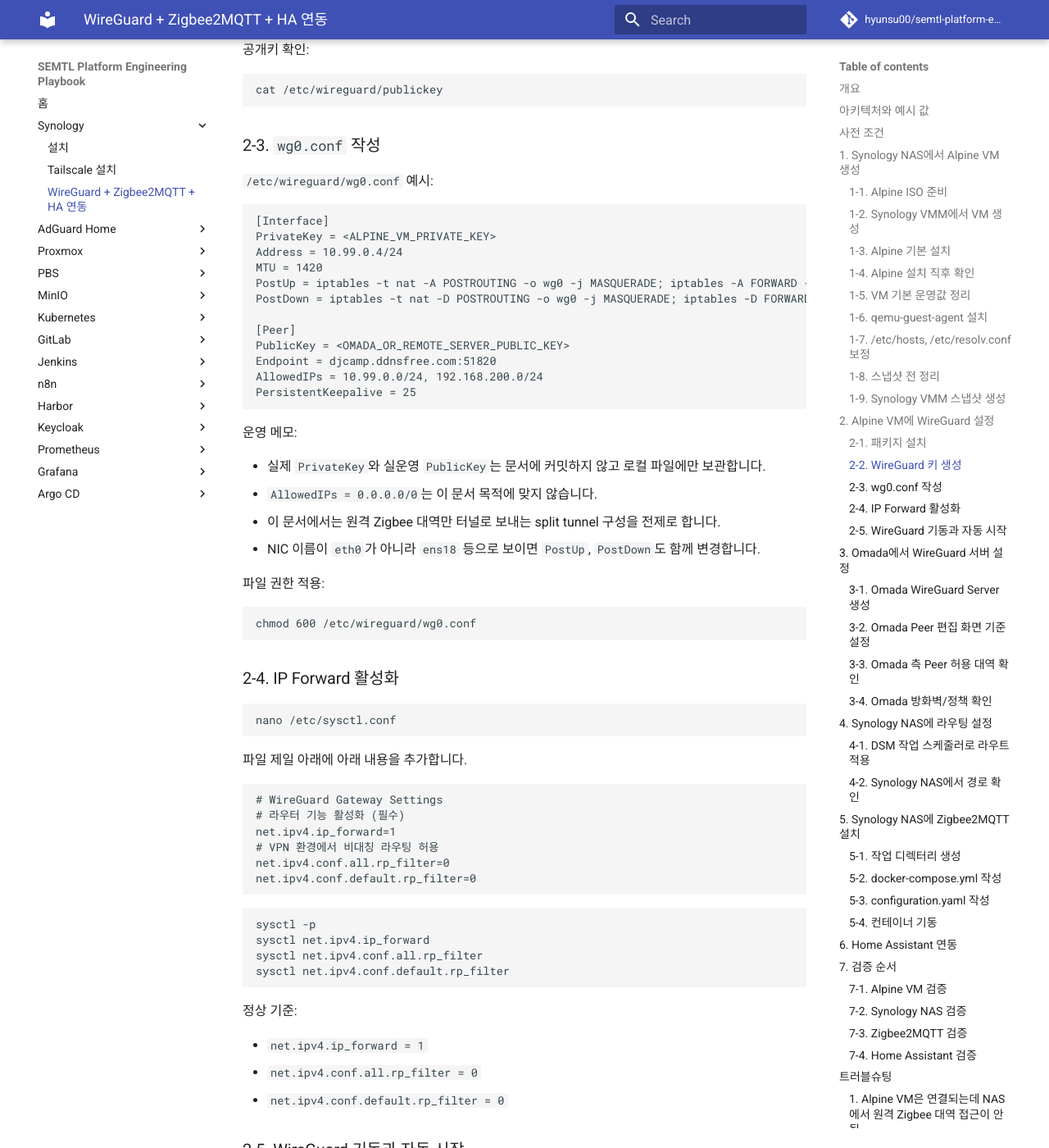
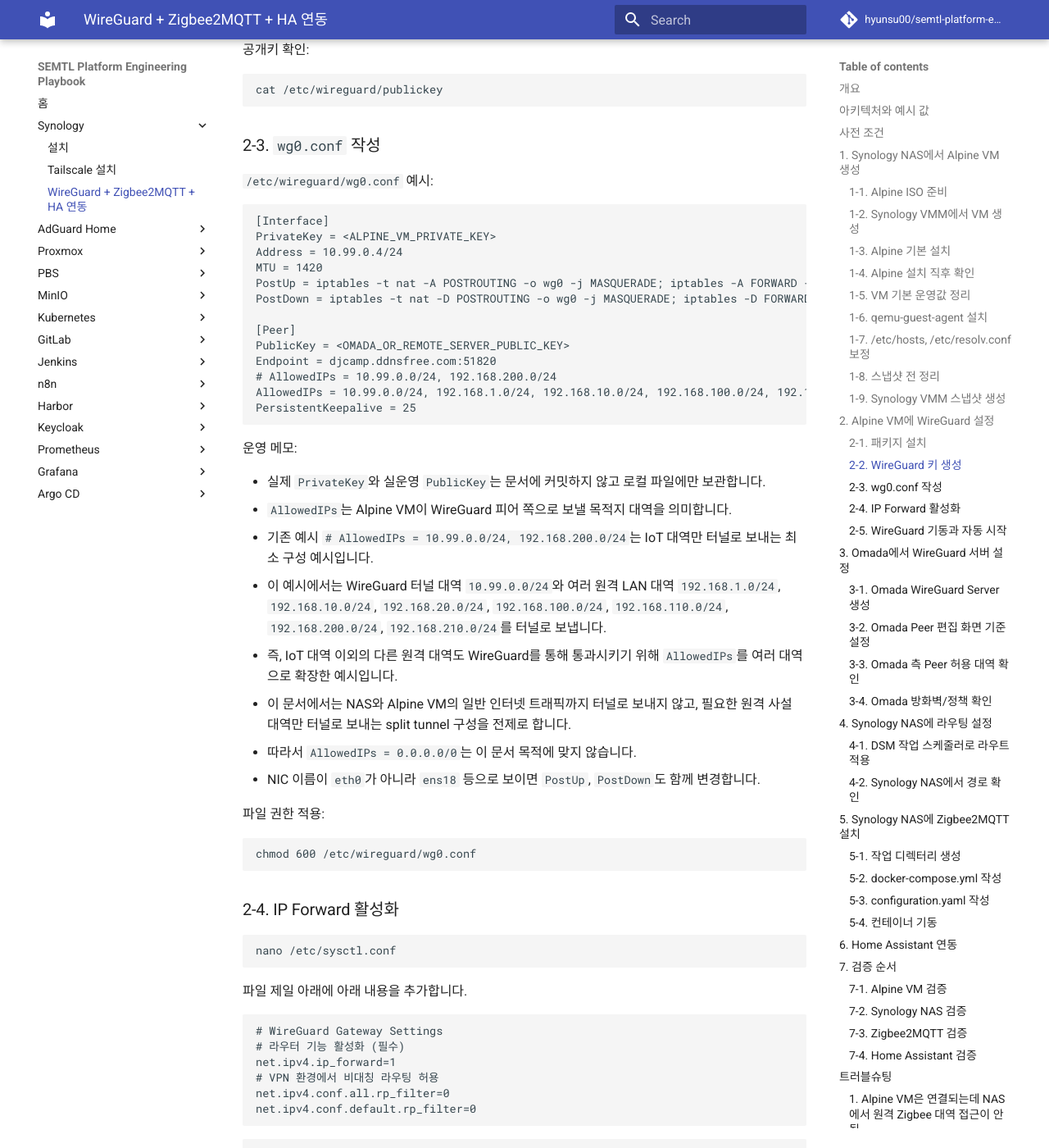
Before and after one commit to hyunsu00/semtl-platform-engineering-playbook, an MkDocs documentation site: the page built from docs/synology/wireguard-zigbee2mqtt-ha-integration.md, in a window 1280 px wide and 1400 px high, scrolled down 7026 px. Shown: the whole window at 82% size. Built offline with MkDocs 1.6.1 and Material for MkDocs 9.7.7, drawn with Linux system fonts in a browser that asks for light colours; comment, search, counter and statistics services are not loaded; some of the changed text lies outside the part shown.

````diff
--- a/docs/synology/wireguard-zigbee2mqtt-ha-integration.md
+++ b/docs/synology/wireguard-zigbee2mqtt-ha-integration.md
@@ -36,7 +36,7 @@
 운영 원칙:
 
 - `WireGuard`는 NAS 컨테이너가 아니라 별도 Alpine VM에서 종료
-- NAS는 원격 Zigbee 대역만 Alpine VM으로 보냄
+- NAS는 필요한 원격 사설 대역을 Alpine VM으로 보냄
 - `zigbee2mqtt` 컨테이너는 일반 `bridge` 네트워크로 유지
 - `Home Assistant`는 MQTT Discovery로 연동
 
@@ -329,15 +329,25 @@
 [Peer]
 PublicKey = <OMADA_OR_REMOTE_SERVER_PUBLIC_KEY>
 Endpoint = djcamp.ddnsfree.com:51820
-AllowedIPs = 10.99.0.0/24, 192.168.200.0/24
+# AllowedIPs = 10.99.0.0/24, 192.168.200.0/24
+AllowedIPs = 10.99.0.0/24, 192.168.1.0/24, 192.168.10.0/24, 192.168.100.0/24, 192.168.110.0/24, 192.168.20.0/24, 192.168.200.0/24, 192.168.210.0/24
 PersistentKeepalive = 25
 ```
 
 운영 메모:
 
 - 실제 `PrivateKey`와 실운영 `PublicKey`는 문서에 커밋하지 않고 로컬 파일에만 보관합니다.
-- `AllowedIPs = 0.0.0.0/0`는 이 문서 목적에 맞지 않습니다.
-- 이 문서에서는 원격 Zigbee 대역만 터널로 보내는 split tunnel 구성을 전제로 합니다.
+- `AllowedIPs`는 Alpine VM이 WireGuard 피어 쪽으로 보낼 목적지 대역을 의미합니다.
+- 기존 예시 `# AllowedIPs = 10.99.0.0/24, 192.168.200.0/24`는 IoT 대역만 터널로
+  보내는 최소 구성 예시입니다.
+- 이 예시에서는 WireGuard 터널 대역 `10.99.0.0/24`와 여러 원격 LAN 대역
+  `192.168.1.0/24`, `192.168.10.0/24`, `192.168.20.0/24`, `192.168.100.0/24`,
+  `192.168.110.0/24`, `192.168.200.0/24`, `192.168.210.0/24`를 터널로 보냅니다.
+- 즉, IoT 대역 이외의 다른 원격 대역도 WireGuard를 통해 통과시키기 위해
+  `AllowedIPs`를 여러 대역으로 확장한 예시입니다.
+- 이 문서에서는 NAS와 Alpine VM의 일반 인터넷 트래픽까지 터널로 보내지 않고,
+  필요한 원격 사설 대역만 터널로 보내는 split tunnel 구성을 전제로 합니다.
+- 따라서 `AllowedIPs = 0.0.0.0/0`는 이 문서 목적에 맞지 않습니다.
 - NIC 이름이 `eth0`가 아니라 `ens18` 등으로 보이면 `PostUp`, `PostDown`도 함께 변경합니다.
 
 파일 권한 적용:
@@ -453,8 +463,13 @@
 
 운영 메모:
 
-- `주소 허용`에 `10.99.0.4/32`와 `192.168.0.0/24`를 함께 넣어야 NAS 대역이
-  Alpine VM 뒤 클라이언트로 인식됩니다.
+- 기본값은 `주소 허용 1: 10.99.0.4/32`만으로도 됩니다.
+- 이 문서처럼 Synology NAS가 Alpine VM을 거쳐 원격 Zigbee 대역으로만 나가고,
+  원격 측에서 NAS 대역 `192.168.0.0/24`로 역방향 접근할 필요가 없다면
+  `주소 허용 2: 192.168.0.0/24`는 없어도 됩니다.
+- 반대로 원격 WireGuard 서버가 `192.168.0.0/24`를 Alpine VM 뒤 클라이언트
+  대역으로 알아야 하거나, 원격 측에서 NAS LAN으로 되돌아오는 트래픽을 라우팅해야
+  한다면 `주소 허용 2: 192.168.0.0/24`를 함께 넣습니다.
 - 엔드포인트와 엔드포인트 포트는 일반적인 클라이언트 피어 구성에서는 비워둬도 됩니다.
 - 공개 키는 Alpine VM에서 `cat /etc/wireguard/publickey` 결과를 사용합니다.
 
@@ -463,12 +478,18 @@
 Omada 또는 원격 WireGuard 서버에는 아래 항목이 반영되어야 합니다.
 
 - Alpine VM 터널 IP: `10.99.0.4/32`
-- NAS가 있는 로컬 LAN: `192.168.0.0/24`
+- NAS가 있는 로컬 LAN: `192.168.0.0/24` (필요한 경우만)
 
 상황에 따라 서버 측에서 아래 둘 중 하나가 필요합니다.
 
 - 라우팅 방식: `192.168.0.0/24` 대역을 Alpine VM 뒤 클라이언트로 인지
 - NAT 방식: Alpine VM에서 MASQUERADE된 트래픽만 허용
+
+판단 기준:
+
+- 원격 Zigbee 대역으로 나가는 통신만 필요하면 `192.168.0.0/24` 광고는 보통 불필요
+- 원격 측에서 NAS LAN으로 역방향 접근하거나 응답 경로를 명시적으로 보장해야 하면
+  `192.168.0.0/24` 광고 필요
 
 ### 3-4. Omada 방화벽/정책 확인
 
--- a/mkdocs.yml
+++ b/mkdocs.yml
@@ -24,6 +24,7 @@
       - 스토리지/네트워크 확장: proxmox/storage-and-network-expansion.md
       - DNS/Hostname 가이드: proxmox/dns-and-hostname-guide.md
       - 로컬 설정 백업/복구: proxmox/config-backup-and-restore.md
+      - Intel AMT 감시/알림: proxmox/amt-watchdog-and-alerting.md
       - 운영 가이드: proxmox/operation-guide.md
       - 트러블슈팅: proxmox/troubleshooting.md
   - PBS:
````
Also changed, not shown: other parts of docs/synology/wireguard-zigbee2mqtt-ha-integration.md (+1 -1 lines), README.md (+2 -0 lines), docs/proxmox/amt-watchdog-and-alerting.md (added, +257 -0 lines), docs/proxmox/troubleshooting.md (+17 -0 lines).
